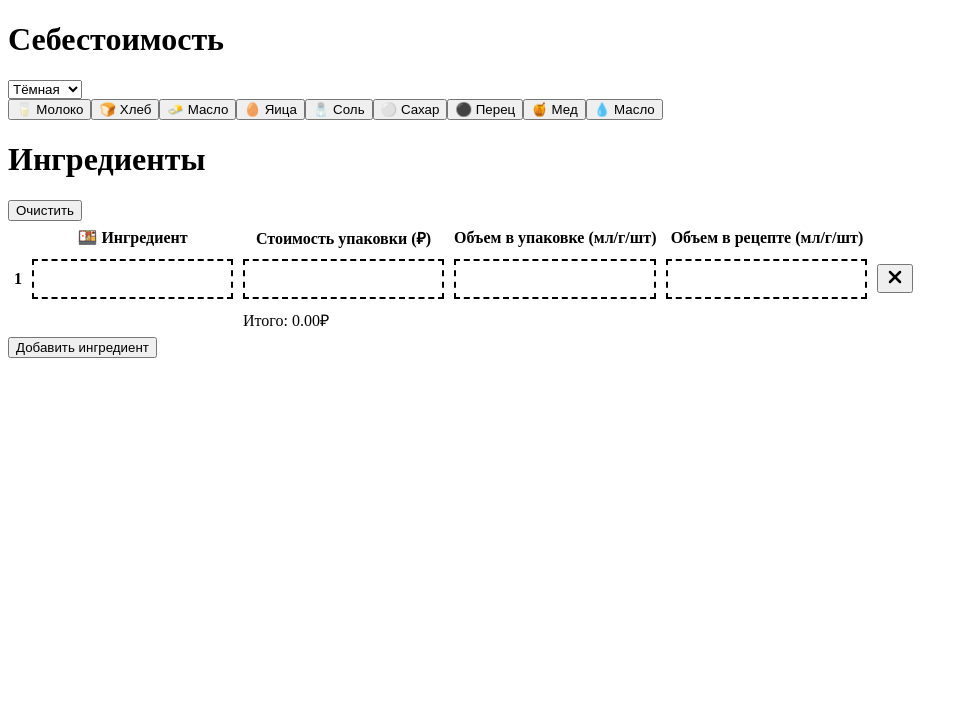
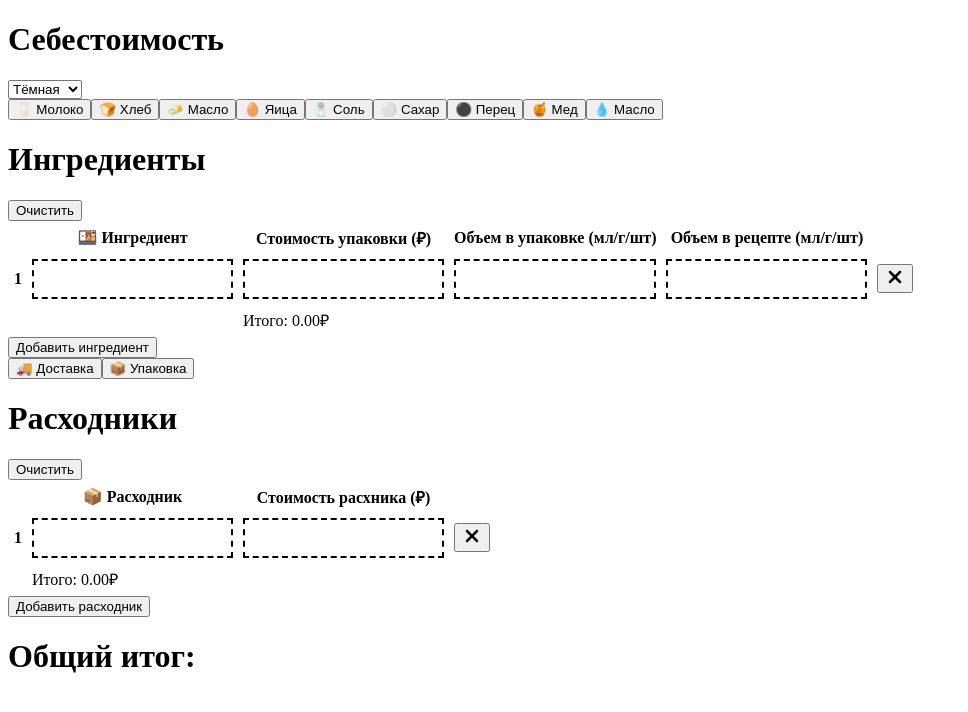
Before and after one commit to rivinord/cost, a SvelteKit app: page / in a window 1280 px wide. Shown: the top 712 px of the page, without its empty margins (0-968 px from the left). Built offline with nearby package versions, Linux system fonts and the light colour scheme.

Commit message:
current version

```diff
--- a/src/routes/Table.svelte
+++ b/src/routes/Table.svelte
@@ -14,7 +14,13 @@
 		{ name: 'Масло', label: '💧 Масло' }
 	];
 
+	let examples2 = [
+		{ name: 'Доставка', label: '🚚 Доставка' },
+		{ name: 'Упаковка', label: '📦 Упаковка' }
+	];
+
 	let ingredients = $state([{ name: '', packageCost: '', packageVolume: '', recipeVolume: '' }]);
+	let consumables = $state([{ name: '', cost: '' }]);
 
 	//get ingredients from localStorage on launch
 	$effect(() => {
@@ -22,18 +28,29 @@
 		savedIngredients && (ingredients = JSON.parse(savedIngredients));
 	});
 
+	//get consumables from localStorage on launch
+	$effect(() => {
+		const savedConsumables = localStorage.getItem('consumables');
+		savedConsumables && (consumables = JSON.parse(savedConsumables));
+	});
+
 	//реактивное изменение ингредиентов
 	$effect(() => {
 		localStorage.setItem('ingredients', JSON.stringify(ingredients));
+	});
+
+	//реактивное изменение consumables
+	$effect(() => {
+		localStorage.setItem('consumables', JSON.stringify(consumables));
 	});
 
 	const deleteIngredient = (i: number) => {
 		ingredients = ingredients.filter((ingredient, index) => index !== i);
 	};
 
-
-
-
+	const deleteConsumable = (i: number) => {
+		consumables = consumables.filter((consumable, index) => index !== i);
+	};
 
 	const tableSum = $derived(() => {
 		return ingredients
@@ -95,7 +112,9 @@
 						<td><input type="number" bind:value={ingredient.recipeVolume} class="input input-bordered w-full max-w-xs" /></td>
 						<!-- кнопка удалить ингредиент -->
 						<td class="bg-base-200">
-							<button onclick={() => deleteIngredient(ingredients.indexOf(ingredient))}><X class="text-red-500" strokeWidth={3} size={20} /> </button>
+							<button onclick={() => deleteIngredient(ingredients.indexOf(ingredient))}
+								><X class="text-red-500" strokeWidth={3} size={20} />
+							</button>
 						</td>
 					</tr>
 				{/each}
@@ -124,6 +143,74 @@
 			Добавить ингредиент
 		</button>
 	</div>
+
+	<!-- render examples2 -->
+	<div class="flex flex-wrap gap-2 px-6 pt-8">
+		{#each examples2 as { name, label }}
+			<button class="btn btn-sm" onclick={() => consumables.push({ name, cost: '' })}>{label}</button>
+		{/each}
+	</div>
+
+	<div class="flex justify-start items-center px-6">
+		<h1 class="text-3xl font-bold">Расходники</h1>
+		<button
+			class="btn btn-xs ml-4"
+			onclick={() => {
+				consumables = [{ name: '', cost: '' }];
+			}}>
+			Очистить
+		</button>
+	</div>
+	<div class="border rounded-2xl overflow-hidden mx-2">
+		<table class="table">
+			<thead class="bg-base-200">
+				<tr>
+					<th scope="col"></th>
+					<th scope="col">📦 Расходник</th>
+					<th scope="col">Стоимость расхника <span class="font-normal italic">(₽)</span></th>
+					<th scope="col"></th>
+				</tr>
+			</thead>
+			<tbody>
+				{#each consumables as consumable (consumable)}
+					<tr in:fade>
+						<th class="text-xs bg-base-200 text-neutral w-fit">{consumables.indexOf(consumable) + 1}</th>
+						<th scope="row"><input type="text" bind:value={consumable.name} class="input input-bordered w-full" /></th>
+						<td><input type="number" bind:value={consumable.cost} class="input input-bordered w-full" /></td>
+						<td class="bg-base-200">
+							<button onclick={() => deleteConsumable(consumables.indexOf(consumable))}
+								><X class="text-red-500" strokeWidth={3} size={20} />
+							</button>
+						</td>
+					</tr>
+				{/each}
+			</tbody>
+			<tfoot>
+				<tr class="bg-base-200">
+					<td colspan="1"></td>
+					<!-- кнопка добавить новый ингредиент -->
+					<!-- <td colspan="1"><button class="btn btn-outline w-full border-dashed border-base-content/30" onclick={() => (ingredients = [...ingredients, { id: ingredients.length + 1, name: '', packageCost: '', packageVolume: '', recipeVolume: '' }])}>
+					<Plus />
+				</button></td> -->
+					<!-- выводит сумму всех ингредиентов в рецепте -->
+					<td class="text-right text-red-500 text-lg" colspan="2">
+						Итого:
+						{tableSum()}&#8381;
+					</td>
+					<td colspan="1"></td>
+				</tr>
+			</tfoot>
+		</table>
+	</div>
+
+	<div class="flex justify-center gap-2 pb-8">
+		<button class="btn" onclick={() => consumables.push({ name: '', cost: '' })}> Добавить расходник </button>
+	</div>
+</div>
+
+
+<div class="flex justify-start items-center w-full rounded-2xl p-4 text-left bg-base-200">
+	<h1 class="text-3xl font-bold">Общий итог: </h1>
 </div>
 
 <style>
```
